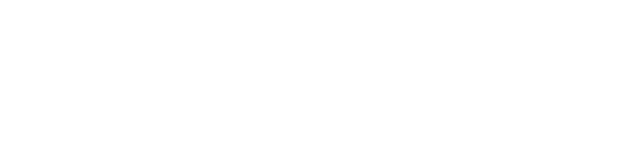
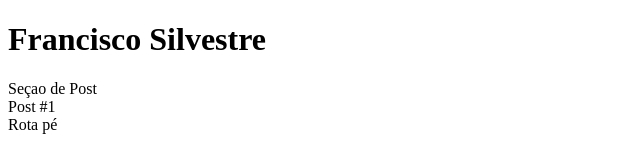
Before and after one commit to S1lvestre91/Desafios_Dio, a plain HTML site: page introduçao_ao_html_e_css/Index.html in a window 1280 px wide. Shown: the whole page, without its empty margins (0-640 px from the left). Drawn offline with Linux system fonts and the light colour scheme.

Commit message:
Html Alterado

```diff
--- a/introduçao_ao_html_e_css/Index.html
+++ b/introduçao_ao_html_e_css/Index.html
@@ -7,6 +7,18 @@
     <title>Introdução Ao Html e Css</title>
 </head>
 <body>
+    <header>
+        <h1>Francisco Silvestre</h1>
+    </header>
+    <section>
+        <header>Seçao de Post</header>
+    </section>
+    <article>
+        <header>Post #1</header>
+    </article>
 
+    <footer>
+        <span>Rota pé</span>
+    </footer>
 </body>
 </html>
```
